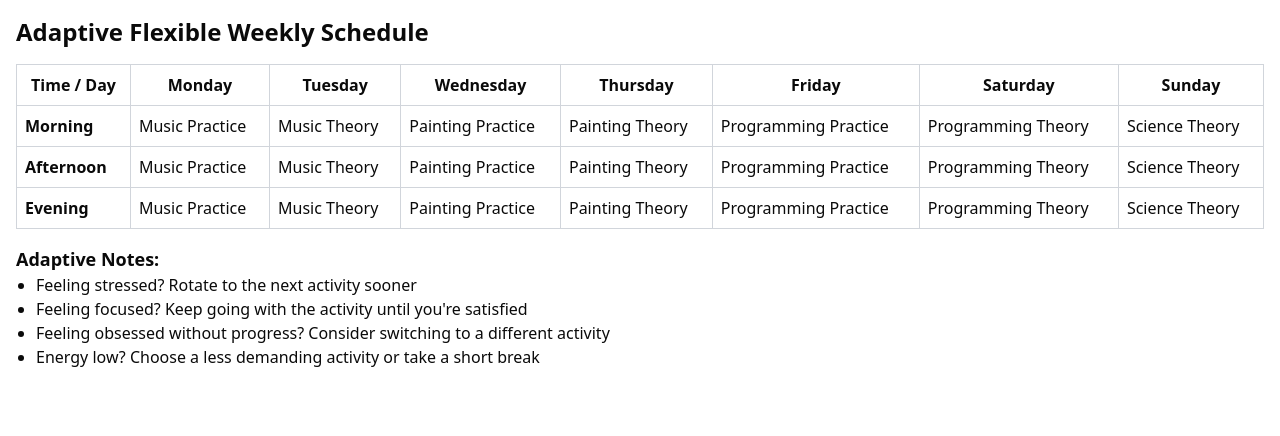
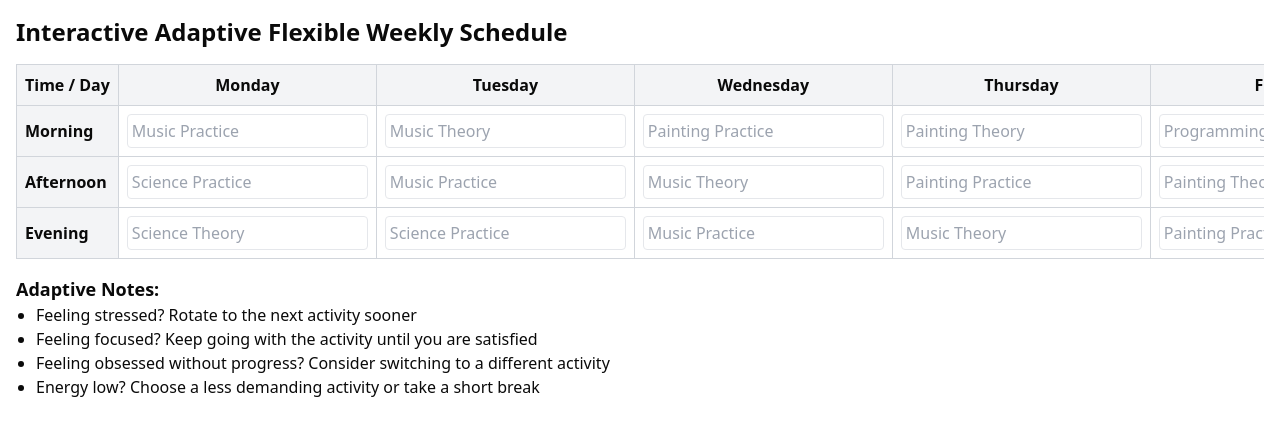
Before and after one commit to hyperswine/swnntools, a Next.js app: page /timetable in a window 1280 px wide. Shown: the top 436 px of the page. Built offline with nearby package versions, Linux system fonts and the light colour scheme.

Commit message:
autocommit 17-09-2024-23-45

```diff
--- a/app/timetable/page.tsx
+++ b/app/timetable/page.tsx
@@ -1,45 +1,71 @@
-import React from 'react'
+'use client'
+
+import React, { useState, useEffect } from 'react'
 
 const Schedule = () => {
   const days = ['Monday', 'Tuesday', 'Wednesday', 'Thursday', 'Friday', 'Saturday', 'Sunday']
   const timeSlots = ['Morning', 'Afternoon', 'Evening']
-  const activities = [
+  const initialActivities = [
     'Music Practice', 'Music Theory',
     'Painting Practice', 'Painting Theory',
     'Programming Practice', 'Programming Theory',
     'Science Theory', 'Science Practice'
   ]
 
+  const [schedule, setSchedule] = useState(() => {
+    const savedSchedule = localStorage.getItem('schedule')
+    return savedSchedule ? JSON.parse(savedSchedule) :
+      timeSlots.map(() => days.map(() => ''))
+  })
+
+  useEffect(() => {
+    localStorage.setItem('schedule', JSON.stringify(schedule))
+  }, [schedule])
+
+  const handleCellChange = (slotIndex, dayIndex, value) => {
+    const newSchedule = [...schedule]
+    newSchedule[slotIndex][dayIndex] = value
+    setSchedule(newSchedule)
+  }
+
   return (
     <div className="p-4">
-      <h2 className="text-2xl font-bold mb-4">Adaptive Flexible Weekly Schedule</h2>
-      <table className="w-full border-collapse border border-gray-300">
+      <h2 className="text-2xl font-bold mb-4">Interactive Adaptive Flexible Weekly Schedule</h2>
+      <div className="overflow-x-auto">
+        <table className="w-full border-collapse border border-gray-300 min-w-max">
           <thead>
             <tr>
-            <th className="border border-gray-300 p-2">Time / Day</th>
+              <th className="border border-gray-300 p-2 bg-gray-100">Time / Day</th>
               {days.map(day => (
-              <th key={day} className="border border-gray-300 p-2">{day}</th>
+                <th key={day} className="border border-gray-300 p-2 bg-gray-100">{day}</th>
               ))}
             </tr>
           </thead>
           <tbody>
-          {timeSlots.map(slot => (
+            {timeSlots.map((slot, slotIndex) => (
               <tr key={slot}>
-              <td className="border border-gray-300 p-2 font-bold">{slot}</td>
-              {days.map((day, index) => (
+                <td className="border border-gray-300 p-2 font-bold bg-gray-100">{slot}</td>
+                {days.map((day, dayIndex) => (
                   <td key={`${day}-${slot}`} className="border border-gray-300 p-2">
-                  {activities[index % activities.length]}
+                    <input
+                      type="text"
+                      value={schedule[slotIndex][dayIndex]}
+                      onChange={(e) => handleCellChange(slotIndex, dayIndex, e.target.value)}
+                      className="w-full p-1 border border-gray-200 rounded"
+                      placeholder={initialActivities[(slotIndex * days.length + dayIndex) % initialActivities.length]}
+                    />
                   </td>
                 ))}
               </tr>
             ))}
           </tbody>
         </table>
+      </div>
       <div className="mt-4">
         <h3 className="text-lg font-bold">Adaptive Notes:</h3>
         <ul className="list-disc pl-5">
           <li>Feeling stressed? Rotate to the next activity sooner</li>
-          <li>Feeling focused? Keep going with the activity until you&apos;re satisfied</li>
+          <li>Feeling focused? Keep going with the activity until you are satisfied</li>
           <li>Feeling obsessed without progress? Consider switching to a different activity</li>
           <li>Energy low? Choose a less demanding activity or take a short break</li>
         </ul>
```
Lines whose indentation alone changed are shown as unchanged.
